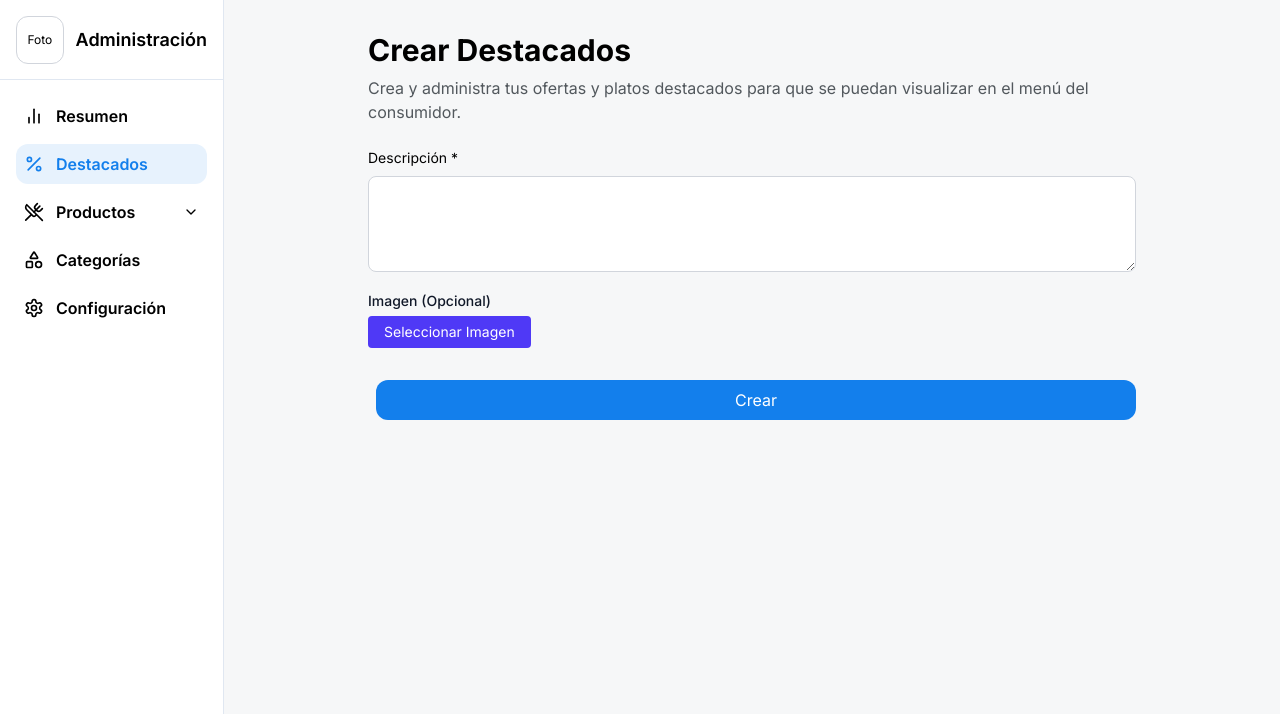
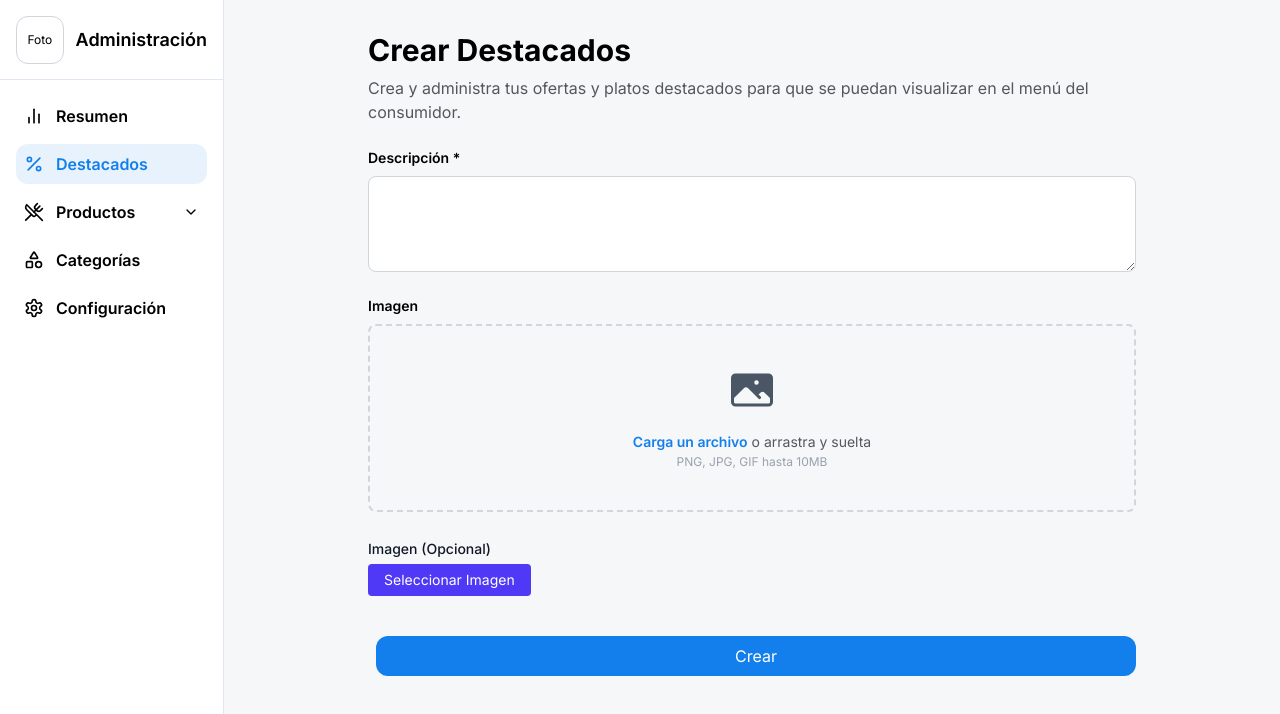
Before and after one commit to CristianTapia/dashboard, a Next.js app: page /dashboard/destacados in a window 1280 px wide. Shown: the top 714 px of the page. Built offline with nearby package versions, Linux system fonts and the light colour scheme.

Commit message:
Adding hover and image loading

```diff
--- a/app/ui/Highlights.tsx
+++ b/app/ui/Highlights.tsx
@@ -10,10 +10,10 @@ export default function Highlights() {
         </p>
       </div>
 
-      <form className="flex flex-col gap-4 mt-6">
+      <form className="flex flex-col gap-6 mt-6">
         {/* Description */}
         <div className="flex flex-col">
-          <label className="text-sm pb-2">Descripción *</label>
+          <label className="text-sm pb-2 font-semibold">Descripción *</label>
           <textarea
             name="description"
             // type="text"
@@ -21,6 +21,38 @@ export default function Highlights() {
             className="form-textarea bg-[var(--color-foreground)] rounded-lg border border-[var(--color-border-box)] focus:outline-none focus:ring-0 focus:border-[var(--color-button-send)] p-3 h-24"
             // onChange="{handleChange}"
           />
+        </div>
+
+        <div className="col-span-full">
+          <label className="block text-sm font-md font-semibold">Imagen</label>
+          <div className="mt-2 flex justify-center rounded-lg border-2 border-dashed border-[var(--color-border-box)] px-6 py-10">
+            <div className="text-center">
+              <svg
+                viewBox="0 0 24 24"
+                fill="currentColor"
+                data-slot="icon"
+                aria-hidden="true"
+                className="mx-auto size-12 text-gray-600"
+              >
+                <path
+                  d="M1.5 6a2.25 2.25 0 0 1 2.25-2.25h16.5A2.25 2.25 0 0 1 22.5 6v12a2.25 2.25 0 0 1-2.25 2.25H3.75A2.25 2.25 0 0 1 1.5 18V6ZM3 16.06V18c0 .414.336.75.75.75h16.5A.75.75 0 0 0 21 18v-1.94l-2.69-2.689a1.5 1.5 0 0 0-2.12 0l-.88.879.97.97a.75.75 0 1 1-1.06 1.06l-5.16-5.159a1.5 1.5 0 0 0-2.12 0L3 16.061Zm10.125-7.81a1.125 1.125 0 1 1 2.25 0 1.125 1.125 0 0 1-2.25 0Z"
+                  clip-rule="evenodd"
+                  fill-rule="evenodd"
+                />
+              </svg>
+              <div className="mt-4 flex text-sm/6 text-gray-400">
+                <label
+                  // for="file-upload"
+                  className="relative cursor-pointer rounded-md bg-transparent font-semibold text-[var(--color-txt-selected)] focus-within:outline-2 focus-within:outline-offset-2 hover:text-[var(--color-txt-selected/60)]"
+                >
+                  <span>Carga un archivo</span>
+                  <input id="file-upload" type="file" name="file-upload" className="sr-only" />
+                </label>
+                <p className="pl-1 text-[var(--color-txt-secondary)]">o arrastra y suelta</p>
+              </div>
+              <p className="text-xs text-gray-400">PNG, JPG, GIF hasta 10MB</p>
+            </div>
+          </div>
         </div>
 
         {/* Imagen */}
```
